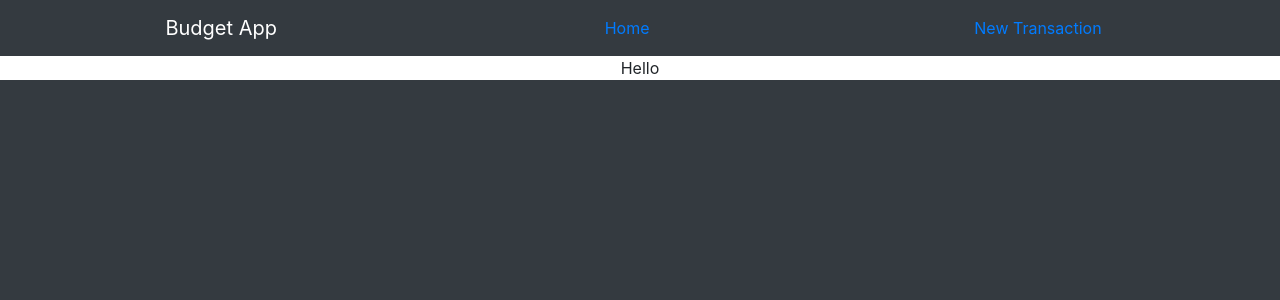
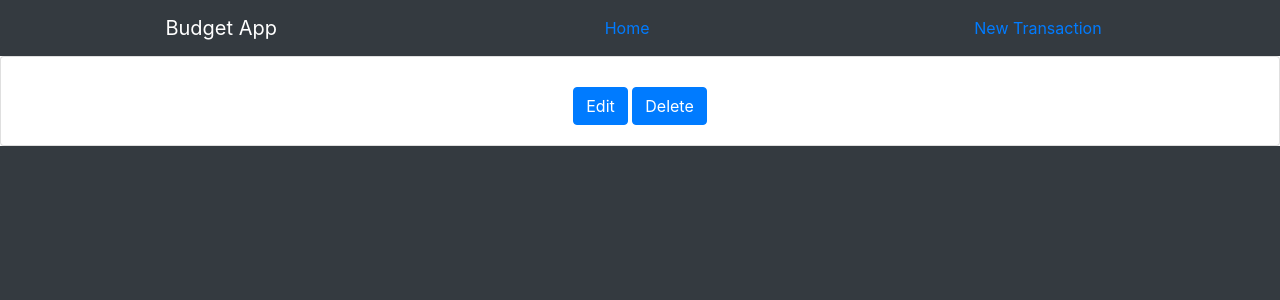
Before and after one commit to bongster91/budget-api-react, a React (Create React App) app: page /transactions/1 in a window 1280 px wide. Shown: the top 300 px of the page. Built offline with nearby package versions, Linux system fonts and the light colour scheme; no server answers.

Commit message:
transaction card started

```diff
--- a/src/Pages/Home.js
+++ b/src/Pages/Home.js
@@ -1,7 +1,7 @@
 import { Link } from 'react-router-dom';
 import Button from 'react-bootstrap/Button';
 
-export default function Home () {
+function Home () {
     return (
         <div className="Home">
             <h1>Welcome to the Budget App</h1>
@@ -11,3 +11,5 @@ export default function Home () {
         </div>
     )
 };
+
+export default Home;
--- a/src/Pages/Index.js
+++ b/src/Pages/Index.js
@@ -1,6 +1,6 @@
 import Transactions from "../components/Transactions";
 
-function Index ({ transactions, amounts }) {
+function Index ({ transactions }) {
 
     return (
         <div className="Index">
--- a/src/Pages/New.js
+++ b/src/Pages/New.js
@@ -7,7 +7,7 @@ function New({ addTransaction }) {
             <h2>Add a new transaction</h2>
             <NewTransaction addTransaction={addTransaction}/>
         </div>
-    )
-}
+    );
+};
 
-export default New
+export default New;
--- a/src/Pages/ShowIndex.js
+++ b/src/Pages/ShowIndex.js
@@ -1,9 +1,10 @@
-import React from 'react'
+import React from 'react';
+import TransactionCard from '../components/TransactionCard';
 
-function ShowIndex() {
+function ShowIndex({ transactions }) {
     return (
-        <div>
-            Hello
+        <div className="card-container">
+            <TransactionCard transactions={transactions}/>
         </div>
     )
 }
--- a/src/components/Transaction.js
+++ b/src/components/Transaction.js
@@ -3,12 +3,10 @@ import React, { Link } from 'react'
 function Transaction({ transaction, index }) {
     return (
         <tr>
-
             <td>{index + 1}</td>
             <td>{transaction.date}</td>
             <td>{transaction.name}</td>
             <td>{transaction.amount}</td>
-
         </tr>
     );
 };
--- /dev/null
+++ b/src/components/TransactionCard.js
@@ -0,0 +1,31 @@
+import { useState, useEffect } from 'react';
+import { Link, useParams, useHistory } from 'react-router-dom';
+import { Card, Button } from 'react-bootstrap';
+import axios from 'axios';
+import { apiURL } from '../util/apiURL';
+
+const API_BASE = apiURL();
+
+function TransactionCard(props) {
+
+    const [ transaction, setTransaction ] = useState([]);
+
+    let { index } = useParams();
+    let history = useHistory();
+
+    return (
+        <Card>
+            <Card.Body>
+                <Card.Title></Card.Title>
+                <Card.Subtitle></Card.Subtitle>
+                <Card.Text>
+
+                </Card.Text>
+                <Button>Edit</Button>{" "}
+                <Button>Delete</Button>
+            </Card.Body>
+        </Card>
+    )
+}
+
+export default TransactionCard;
--- a/src/components/Transactions.js
+++ b/src/components/Transactions.js
@@ -1,7 +1,7 @@
 import Transaction from "./Transaction";
 import { Table } from "react-bootstrap";
 
-export default function Transactions ({ transactions }) {
+function Transactions ({ transactions }) {
     return (
         <div className="Transactions">
             <Table striped bordered hover variant="dark">
@@ -31,3 +31,5 @@ export default function Transactions ({ transactions }) {
         </div>
     );
 };
+
+export default Transactions;
```
Also changed, not shown: src/components/CardDetails.js (added, +12 -0 lines).
